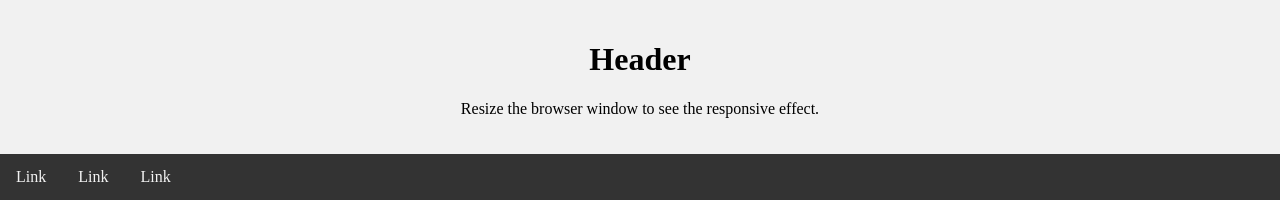
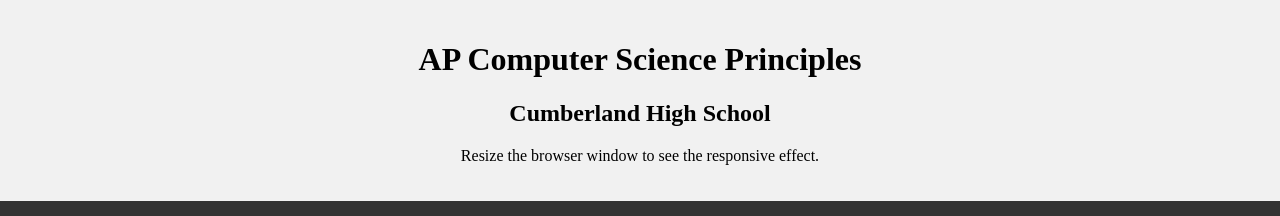
Before and after one commit to carriepetti/APCSP, a plain HTML site: page index.html in a window 1280 px wide. Shown: the top 216 px of the page. Drawn offline with Linux system fonts and the light colour scheme.

Commit message:
update index.html

```diff
--- a/index.html
+++ b/index.html
@@ -9,7 +9,8 @@
   <body>
 
     <div class="header">
-      <h1>Header</h1>
+      <h1>AP Computer Science Principles</h1>
+      <h2>Cumberland High School</h2>
       <p>Resize the browser window to see the responsive effect.</p>
     </div>
 
```
